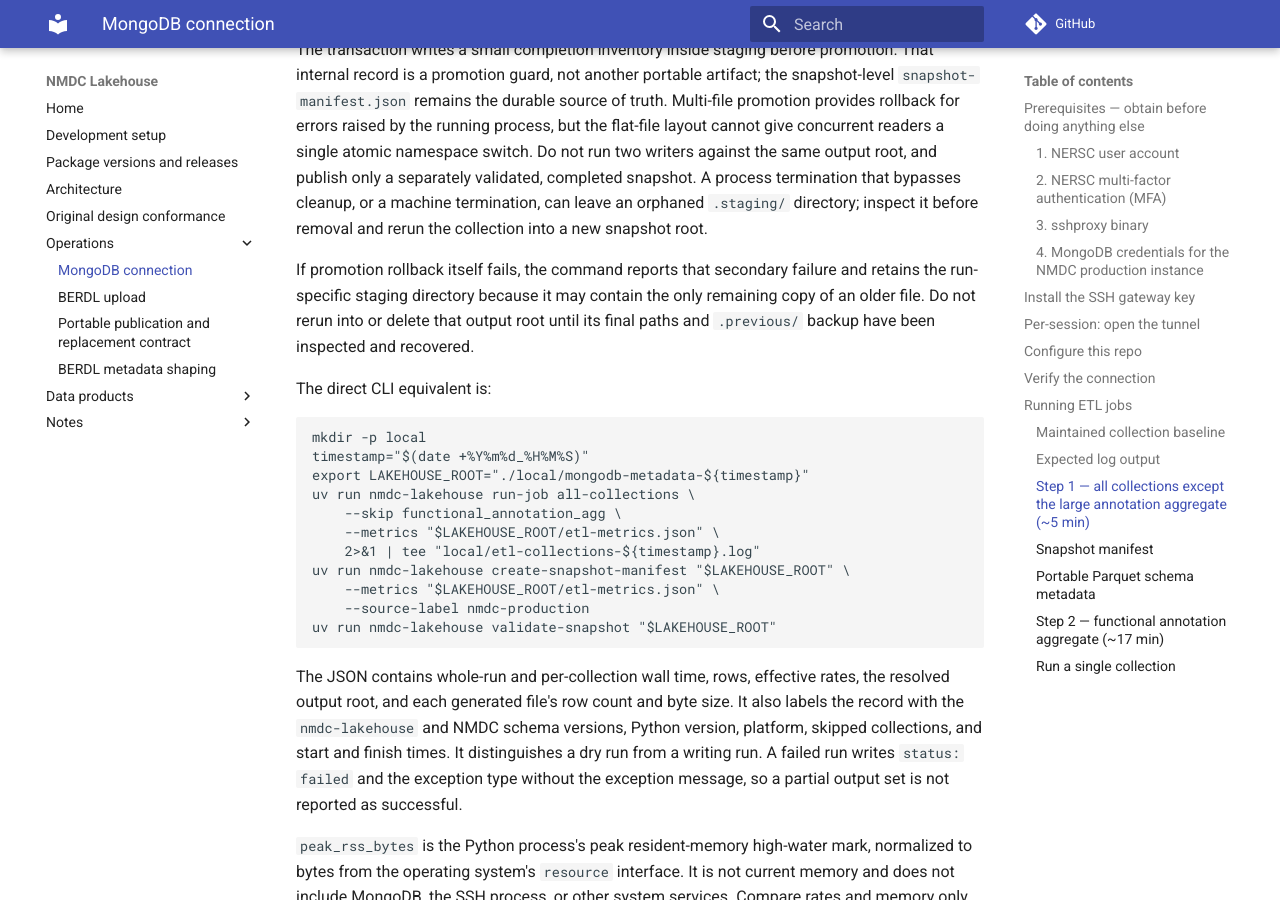
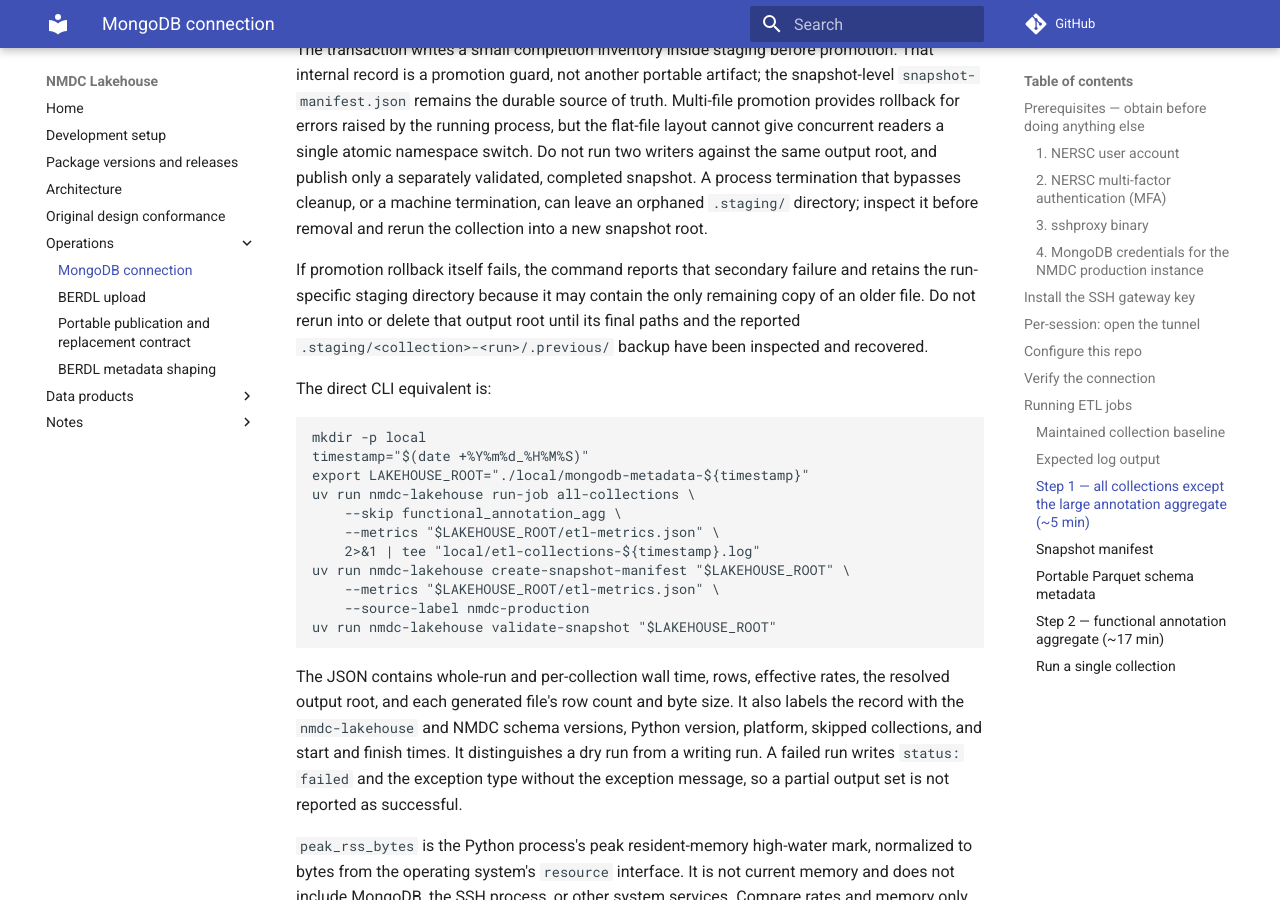
Before and after one commit to microbiomedata/nmdc-lakehouse, an MkDocs documentation site: the page built from docs/mongodb-connection.md, in a window 1280 px wide and 900 px high, scrolled down 5750 px. Built offline with MkDocs 1.6.1 and Material for MkDocs 9.7.7, drawn with Linux system fonts in a browser that asks for light colours; comment, search, counter and statistics services are not loaded.

Commit message:
Report retained recovery paths

```diff
--- a/docs/mongodb-connection.md
+++ b/docs/mongodb-connection.md
@@ -274,7 +274,9 @@ new snapshot root.
 If promotion rollback itself fails, the command reports that secondary failure
 and retains the run-specific staging directory because it may contain the only
 remaining copy of an older file. Do not rerun into or delete that output root
-until its final paths and `.previous/` backup have been inspected and recovered.
+until its final paths and the reported
+`.staging/<collection>-<run>/.previous/` backup have been inspected and
+recovered.
 
 The direct CLI equivalent is:
 
```
Also changed, not shown: 2 other files.
